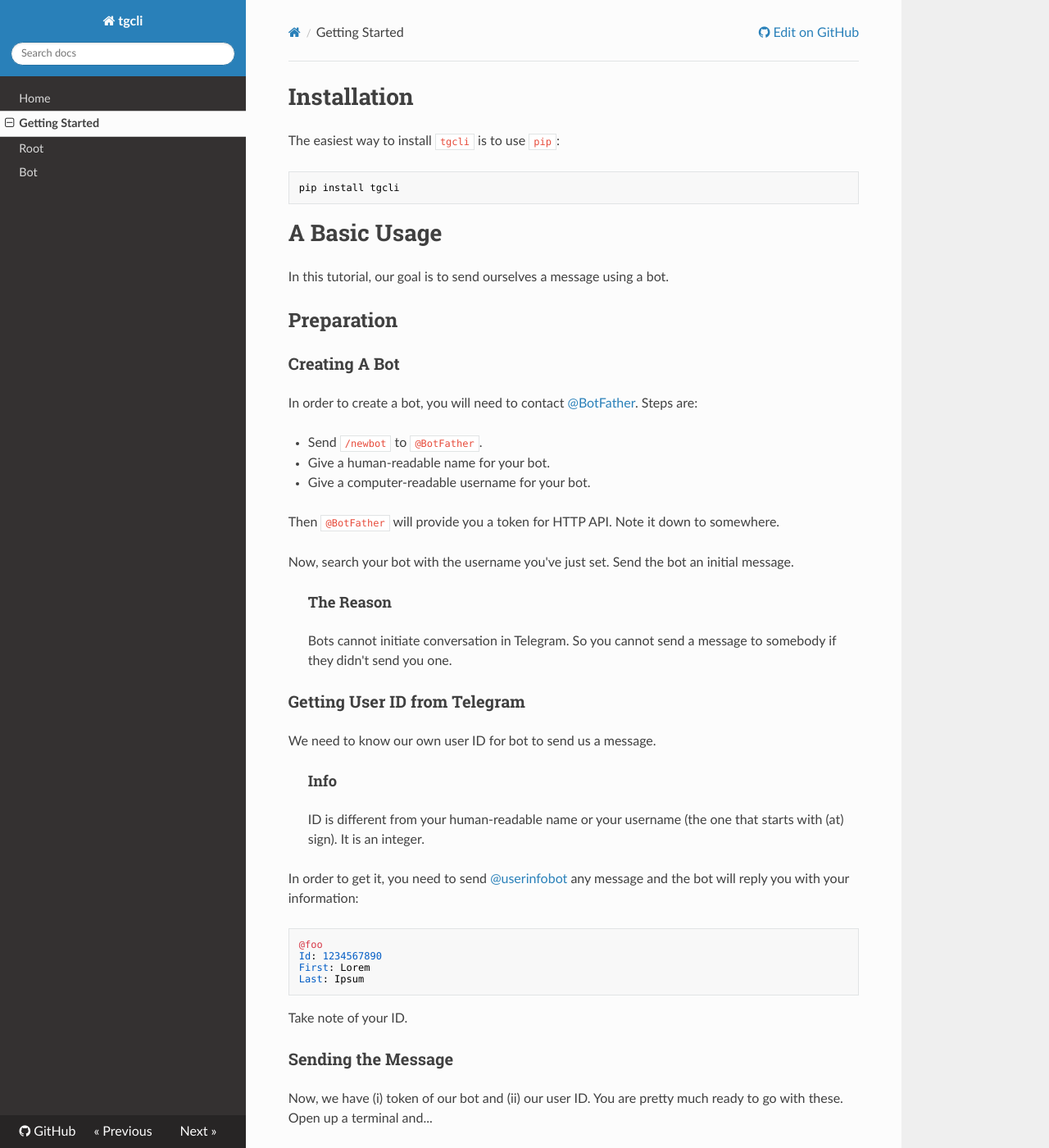
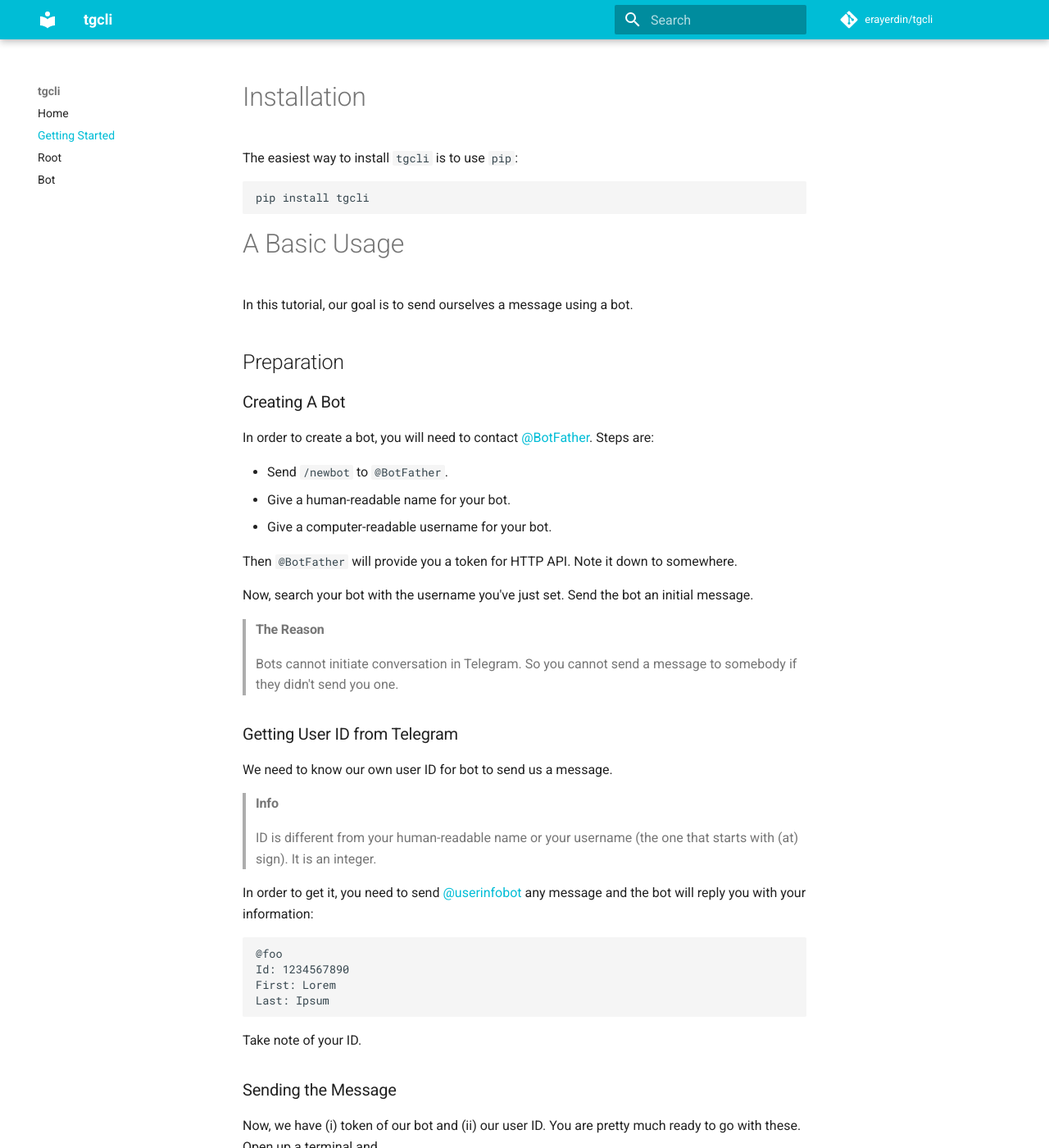
Before and after one commit to erayerdin/tgcli, an MkDocs documentation site: the page built from docs/introduction.md, in a window 1280 px wide and 1400 px high. Shown: the whole window at 82% size. Built offline with MkDocs 1.6.1 and Material for MkDocs 9.7.7, drawn with Linux system fonts in a browser that asks for light colours; nearby versions of some CDN libraries; comment, search, counter and statistics services are not loaded; some of the changed text lies outside the part shown.

Commit message:
updated mkdocs configuration for material theme

```diff
--- a/mkdocs.yml
+++ b/mkdocs.yml
@@ -1,8 +1,37 @@
 site_name: tgcli
+site_author: Eray Erdin
+site_url: https://github.com/erayerdin/tgcli
+repo_name: erayerdin/tgcli
 repo_url: https://github.com/erayerdin/tgcli
+
+theme:
+  name: material
+  palette:
+    primary: cyan
+    accent: cyan
+
+extra:
+  social:
+    - type: github
+      link: https://github.com/erayerdin
+    - type: twitter
+      link: https://twitter.com/_erayerdin
+    - type: linkedin
+      link: https://linkedin.com/in/erayerdin
+    - type: telegram
+      link: https://t.me/erayerdin
+  disqus: erayerdin
+
+markdown_extensions:
+  - admonition
+  - codehilite:
+      guess_lang: false
+  - toc:
+      permalink: true
+  - footnotes
+
 nav:
     - Home: index.md
     - Getting Started: introduction.md
     - Root: root.md
     - Bot: bot.md
-theme: readthedocs
```
